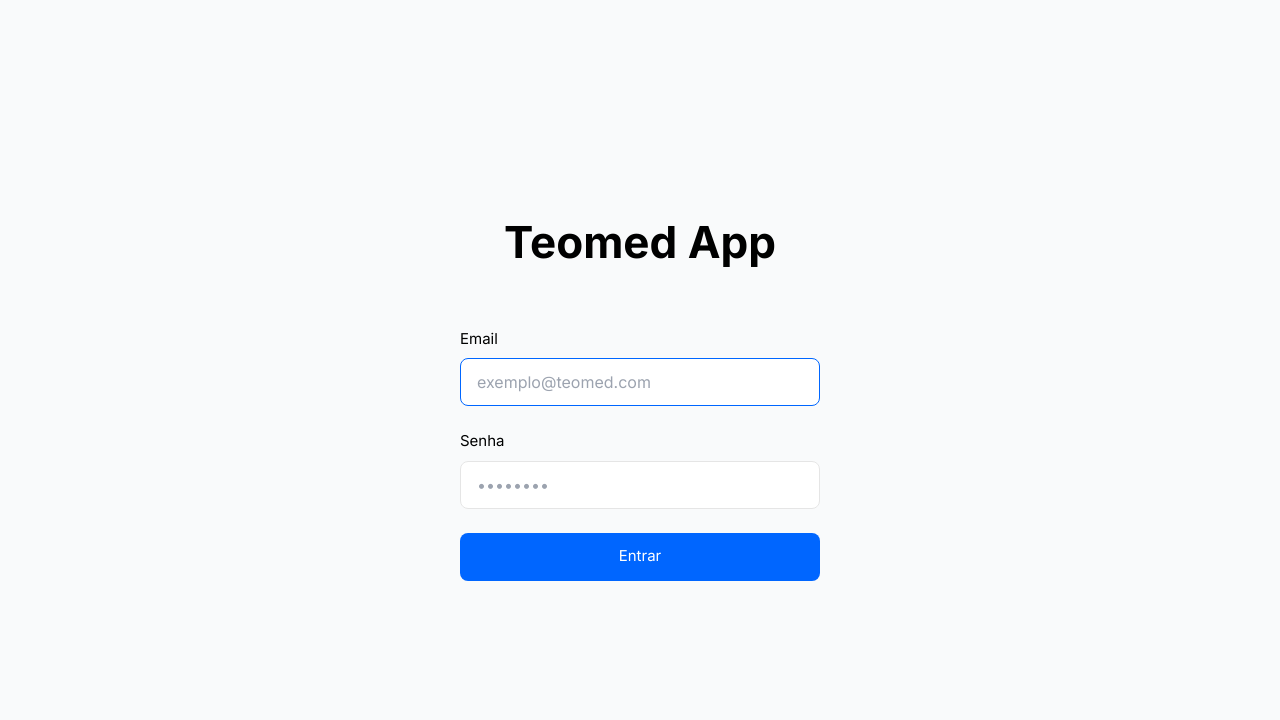
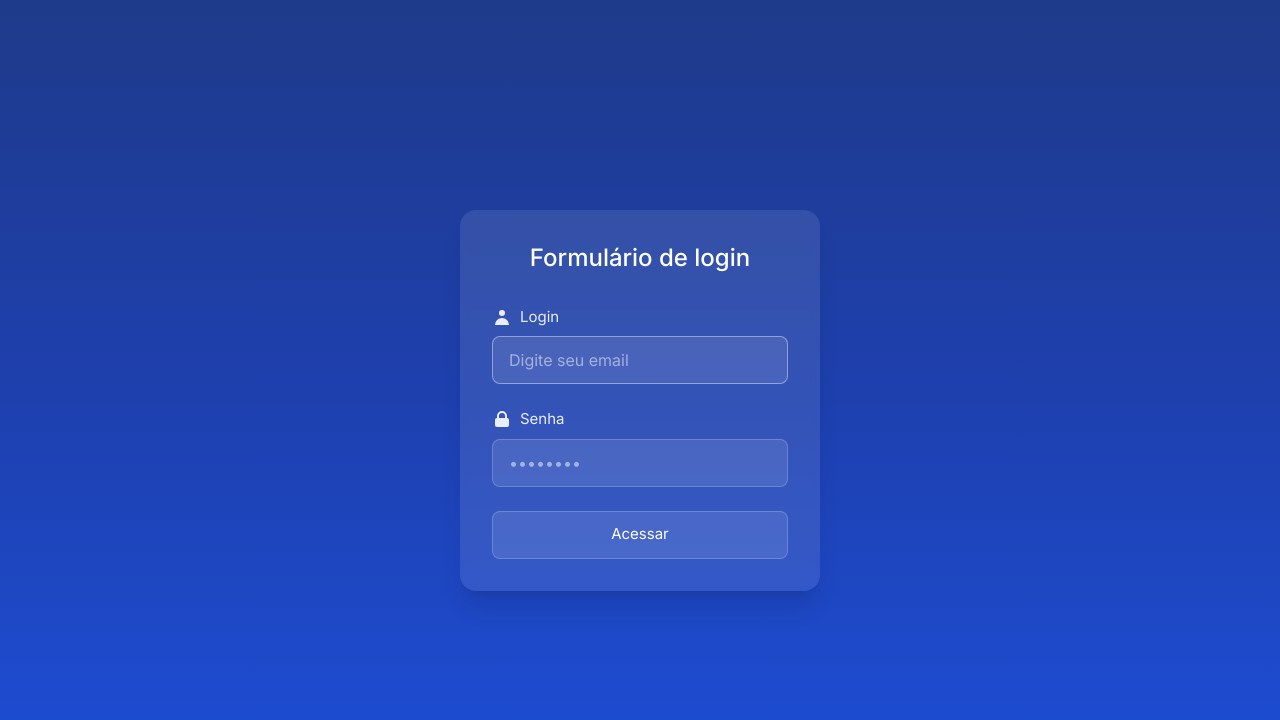
Before and after one commit to Teomed/teomed-app, a Next.js app in the folder frontend/: page /login in a window 1280 px wide. Shown: the top 720 px of the page. Built offline with nearby package versions, Linux system fonts and the light colour scheme.

Commit message:
style: atualiza visual da página de login com tema escuro e gradiente

```diff
--- a/frontend/src/app/login/page.tsx
+++ b/frontend/src/app/login/page.tsx
@@ -39,34 +39,40 @@ export default function Login() {
   };
 
   return (
-    <div className="min-h-screen bg-gray-50 flex flex-col items-center justify-center px-4">
-      <div className="w-full max-w-[360px] flex flex-col items-center">
-        <h1 className="text-[2.75rem] leading-none font-bold text-black mb-16">
-          Teomed App
-        </h1>
+    <div className="min-h-screen bg-gradient-to-b from-blue-900 via-blue-800 to-blue-700 flex flex-col items-center justify-center px-4">
+      <div className="w-full max-w-[360px] flex flex-col items-center bg-white/10 backdrop-blur-sm rounded-2xl p-8 shadow-xl">
+        <h2 className="text-2xl font-medium text-white mb-8">
+          Formulário de login
+        </h2>
 
         <form onSubmit={handleSubmit} className="w-full space-y-6">
           <div className="space-y-6">
-            <div className="space-y-2">
-              <label htmlFor="email" className="block text-[15px] text-black">
-                Email
+            <div className="relative">
+              <label htmlFor="email" className="block text-[15px] text-white/90 mb-2 flex items-center gap-2">
+                <svg className="w-5 h-5" fill="currentColor" viewBox="0 0 20 20">
+                  <path d="M10 9a3 3 0 100-6 3 3 0 000 6zm-7 9a7 7 0 1114 0H3z" />
+                </svg>
+                Login
               </label>
               <input
                 type="email"
                 id="email"
                 value={email}
                 onChange={(e) => setEmail(e.target.value)}
-                className="w-full h-12 px-4 text-black bg-white border border-[#E5E5E5] rounded-lg focus:outline-none focus:border-[#0066FF] transition-colors"
+                className="w-full h-12 px-4 text-white bg-white/10 border border-white/20 rounded-lg focus:outline-none focus:border-white/40 transition-colors placeholder-white/50"
                 required
                 disabled={isLoading}
                 autoComplete="email"
                 autoFocus
-                placeholder="exemplo@teomed.com"
+                placeholder="Digite seu email"
               />
             </div>
 
-            <div className="space-y-2">
-              <label htmlFor="password" className="block text-[15px] text-black">
+            <div className="relative">
+              <label htmlFor="password" className="block text-[15px] text-white/90 mb-2 flex items-center gap-2">
+                <svg className="w-5 h-5" fill="currentColor" viewBox="0 0 20 20">
+                  <path fillRule="evenodd" d="M5 9V7a5 5 0 0110 0v2a2 2 0 012 2v5a2 2 0 01-2 2H5a2 2 0 01-2-2v-5a2 2 0 012-2zm8-2v2H7V7a3 3 0 016 0z" clipRule="evenodd" />
+                </svg>
                 Senha
               </label>
               <input
@@ -74,7 +80,7 @@ export default function Login() {
                 id="password"
                 value={password}
                 onChange={(e) => setPassword(e.target.value)}
-                className="w-full h-12 px-4 text-black bg-white border border-[#E5E5E5] rounded-lg focus:outline-none focus:border-[#0066FF] transition-colors"
+                className="w-full h-12 px-4 text-white bg-white/10 border border-white/20 rounded-lg focus:outline-none focus:border-white/40 transition-colors placeholder-white/50"
                 required
                 disabled={isLoading}
                 autoComplete="current-password"
@@ -84,7 +90,7 @@ export default function Login() {
           </div>
 
           {error && (
-            <div className="text-[#FF3B30] text-[13px] text-center">
+            <div className="text-red-300 text-[13px] text-center">
               {error}
             </div>
           )}
@@ -92,7 +98,7 @@ export default function Login() {
           <button
             type="submit"
             disabled={isLoading}
-            className="w-full h-12 bg-[#0066FF] text-white text-[15px] rounded-lg hover:bg-[#0052CC] transition-colors disabled:opacity-50 disabled:cursor-not-allowed"
+            className="w-full h-12 bg-white/10 text-white text-[15px] rounded-lg hover:bg-white/20 transition-colors disabled:opacity-50 disabled:cursor-not-allowed border border-white/20"
           >
             {isLoading ? (
               <span className="inline-flex items-center">
@@ -103,7 +109,7 @@ export default function Login() {
                 Entrando...
               </span>
             ) : (
-              'Entrar'
+              'Acessar'
             )}
           </button>
         </form>
```
